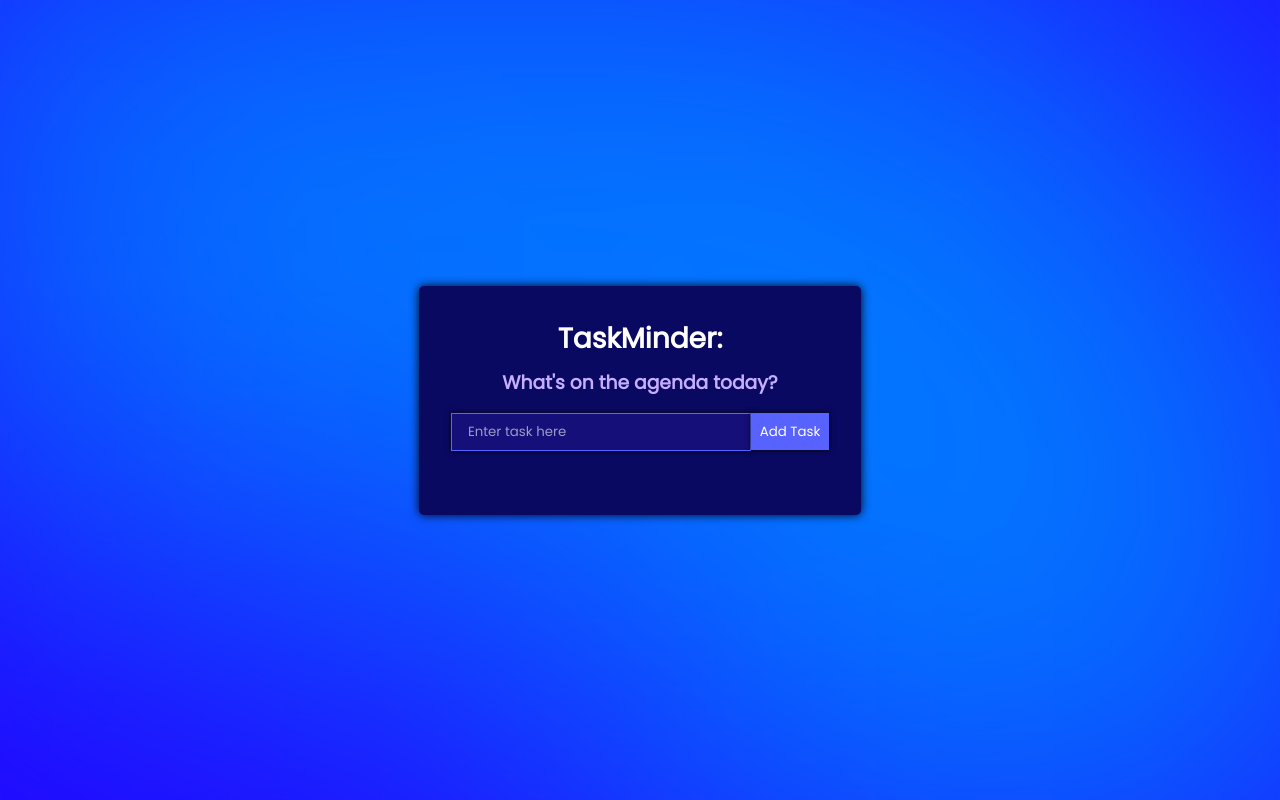
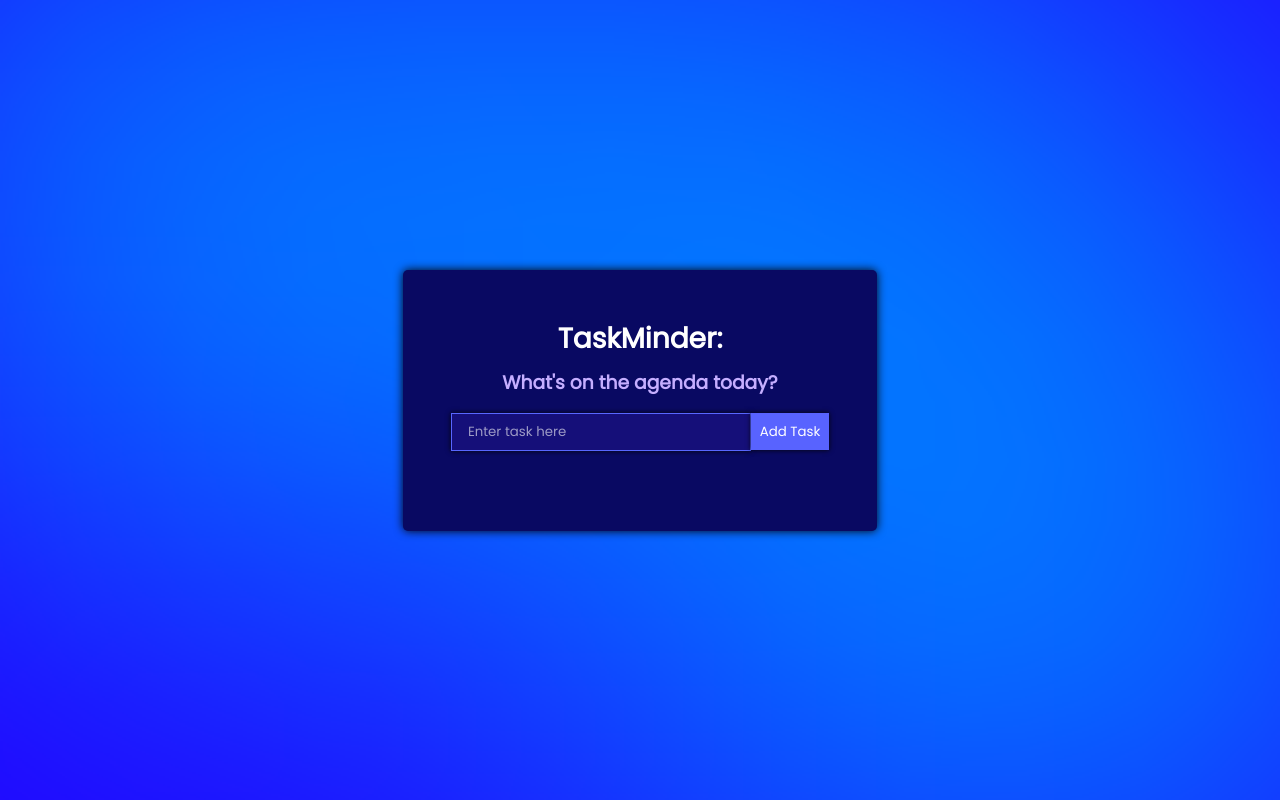
Before and after one commit to ekh001/To-Do-List, a React (Vite) app: page / in a window 1280 px wide. Built offline with nearby package versions, Linux system fonts and the light colour scheme.

Commit message:
fixed scrollbar

```diff
--- a/src/App.css
+++ b/src/App.css
@@ -9,16 +9,17 @@
 
 html, body {
   height: 100%;
+  background-image: url('../src/assets/gradientblue.png');
 }
 
 body {
-  background-image: url('../src/assets/gradientblue.png');
   background-size: cover;
   background-repeat: no-repeat;
   background-position: center;
   display: flex;
   justify-content: center;
   align-items: center;
+  min-height: 100vh;
 }
 
 .App {
@@ -37,10 +38,12 @@ h3 {
 
 .TodoWrapper {
   background: #090962;
-  padding: 2rem;
+  padding: 3rem;
   border-radius: 5px;
   border-color: #2467ca;
   box-shadow: 0 0 10px rgb(5, 5, 5);
+  max-height: 90vh;
+  overflow-y: scroll;
 }
 
 .TodoForm {
@@ -85,7 +88,6 @@ h3 {
   display: flex;
   justify-content: space-between;
   align-items: center;
-  /* background: #2467ca; */
   color: #fff;
   padding: 0.75rem 1rem;
   border-radius: 5px;
@@ -120,3 +122,32 @@ h3 {
   color: #c5aeff;
   text-decoration: line-through;
 }
+
+/* For WebKit-based browsers (Chrome, Safari) */
+.TodoWrapper::-webkit-scrollbar {
+  width: 10px;
+}
+
+.TodoWrapper::-webkit-scrollbar-thumb {
+  background-color: #2a33baa2;
+  border-radius: 2px;
+}
+
+.TodoWrapper::-webkit-scrollbar-thumb:hover {
+  background-color: #283cd2;
+}
+
+/* Firefox */
+.TodoWrapper {
+  scrollbar-width: thin;
+  scrollbar-color: #5863ff #090962;
+}
+
+.TodoWrapper::-moz-scrollbar-thumb {
+  background-color: #5863ff;
+  border-radius: 6px;
+}
+
+.TodoWrapper::-moz-scrollbar-thumb:hover {
+  background-color: #283cd2;
+}
--- a/src/components/ToDoWrapper.tsx
+++ b/src/components/ToDoWrapper.tsx
@@ -32,7 +32,7 @@ const ToDoWrapper = () => {
 
   const addTodo = (todo: string) => {
     if (todo.trim() === "") {
-      toast("This field can't be empty, so unless your task is truly to do nothing, I'd suggest trying again.", {
+      toast("This field can't be empty, so unless your task is truly to do nothing (lucky), I'd suggest trying again.", {
         position: toast.POSITION.TOP_CENTER,
         className: 'toast-message'
       });
```
